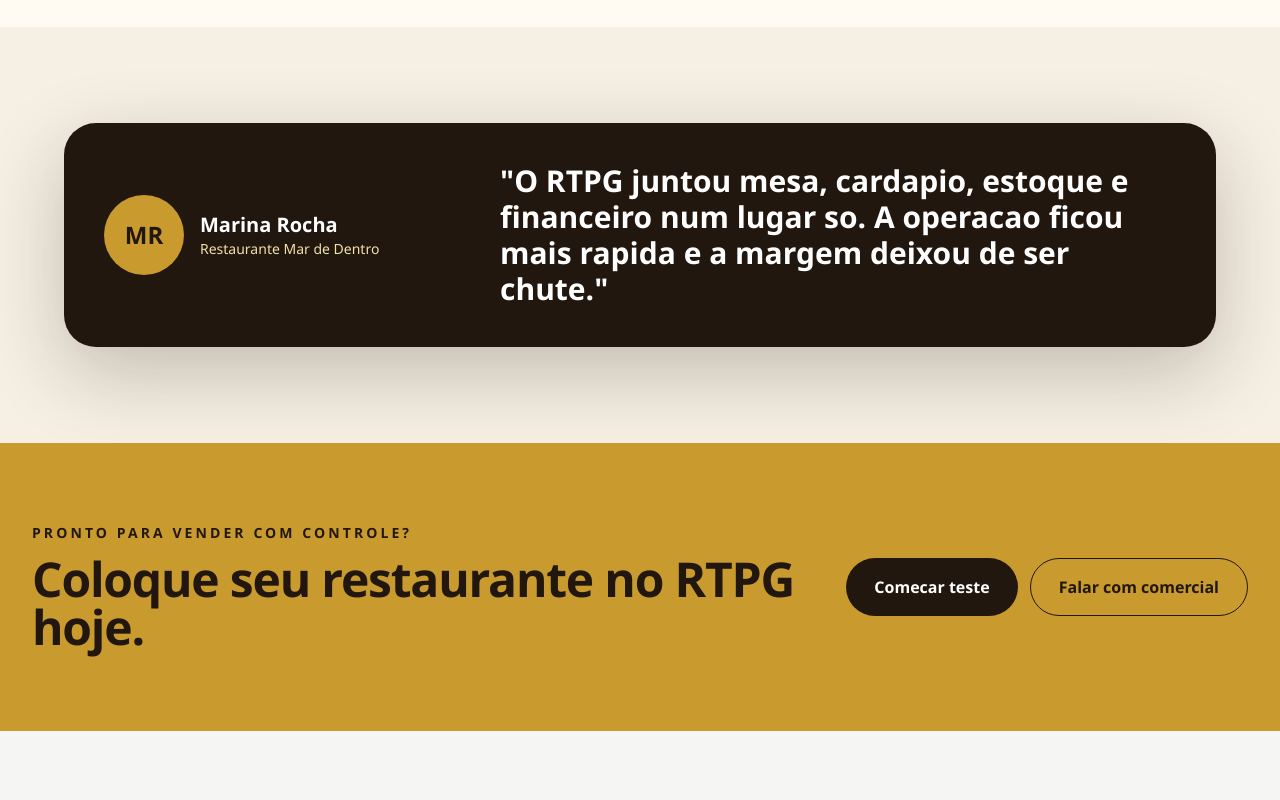
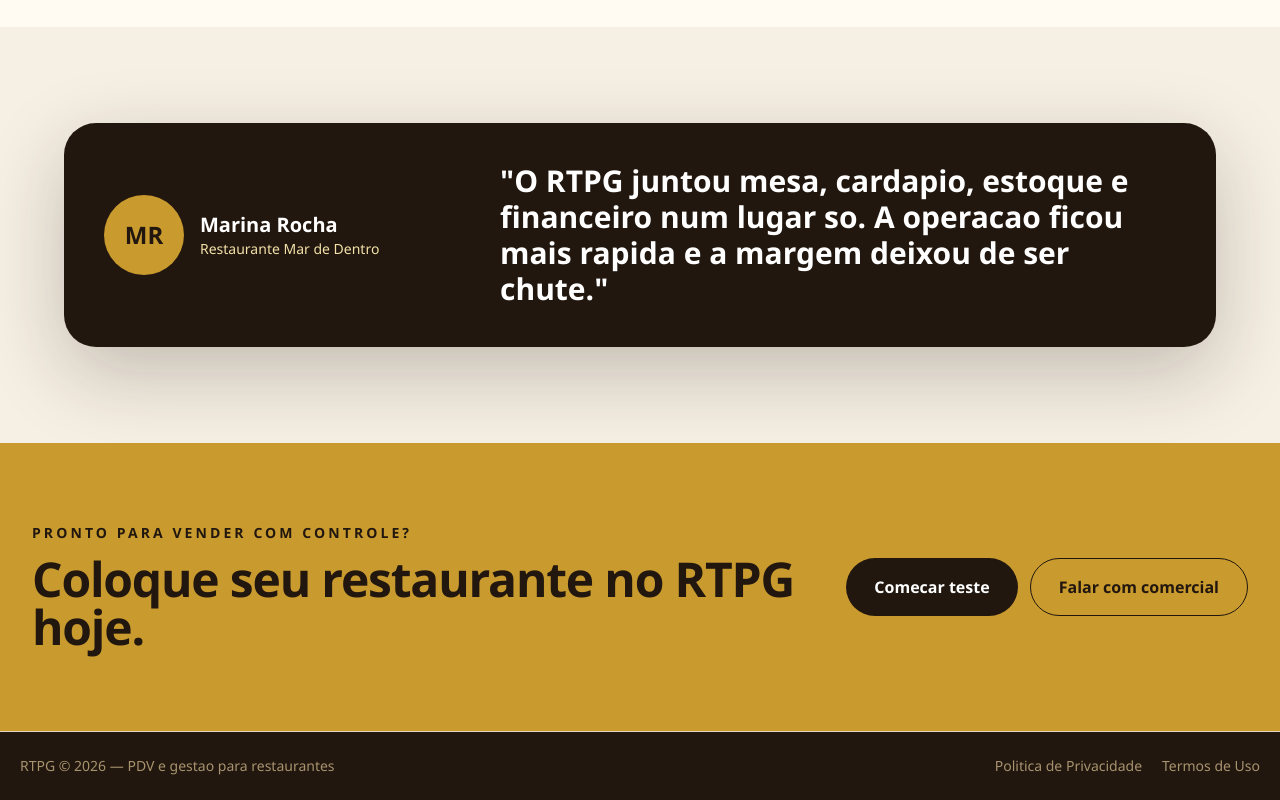
Before and after one commit to ruamnilton-cyber/RTPG, a React (Vite) app: page /login in a window 1280 px wide. Shown: the part 3461-4261 px from the top of the page. Before the commit the page ends 4192 px from the top, so only its background shows below. Built offline with nearby package versions, Linux system fonts and the light colour scheme.

Commit message:
feat: add LGPD footer links to login/landing page

```diff
--- a/client/src/pages/login.tsx
+++ b/client/src/pages/login.tsx
@@ -669,6 +669,16 @@
             </div>
           </div>
         </section>
+
+      <footer className="border-t border-[#e3d4bf] bg-[#21170f] px-5 py-6">
+        <div className="mx-auto flex max-w-7xl flex-col gap-3 md:flex-row md:items-center md:justify-between text-sm text-[#a8936e]">
+          <p>RTPG &copy; {new Date().getFullYear()} &mdash; PDV e gestao para restaurantes</p>
+          <div className="flex gap-5">
+            <a href="/privacidade" className="hover:text-[#f3e1a8] transition">Politica de Privacidade</a>
+            <a href="/termos" className="hover:text-[#f3e1a8] transition">Termos de Uso</a>
+          </div>
+        </div>
+      </footer>
       </main>
     </div>
   );
```
